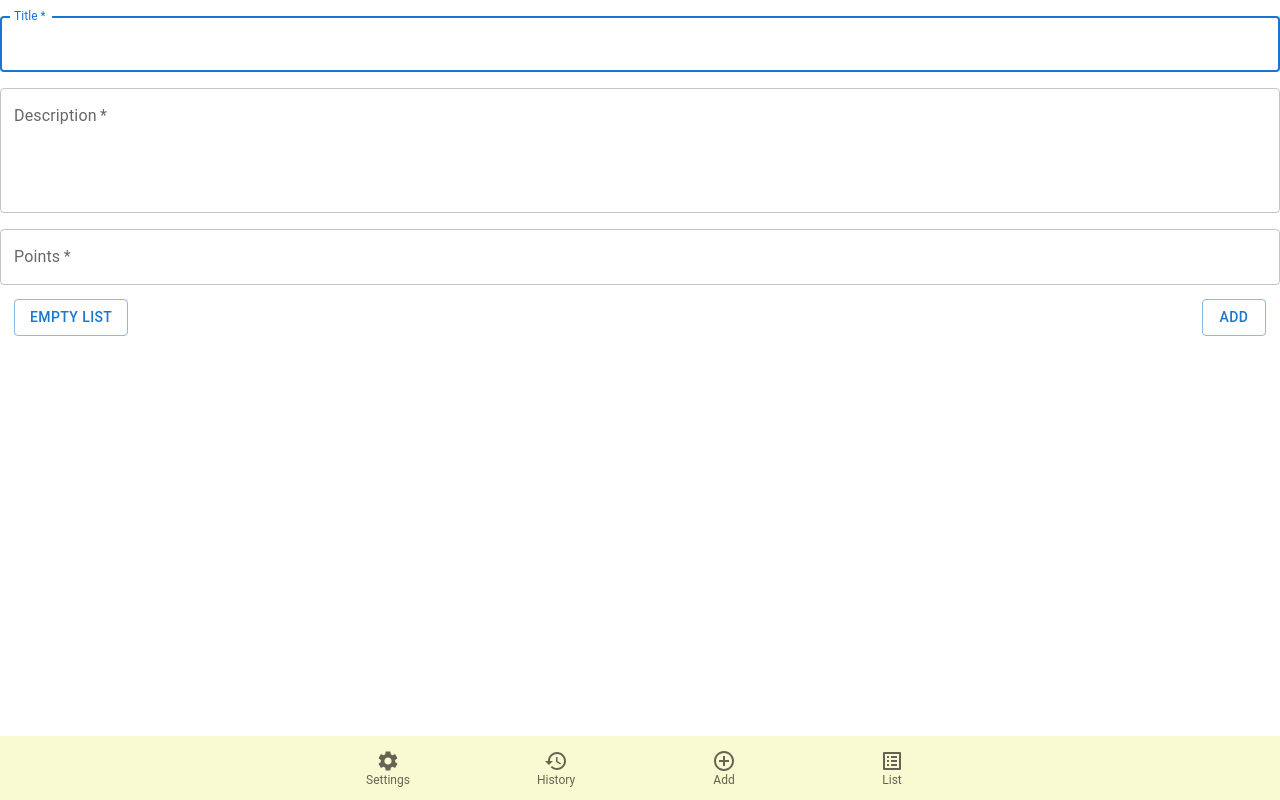
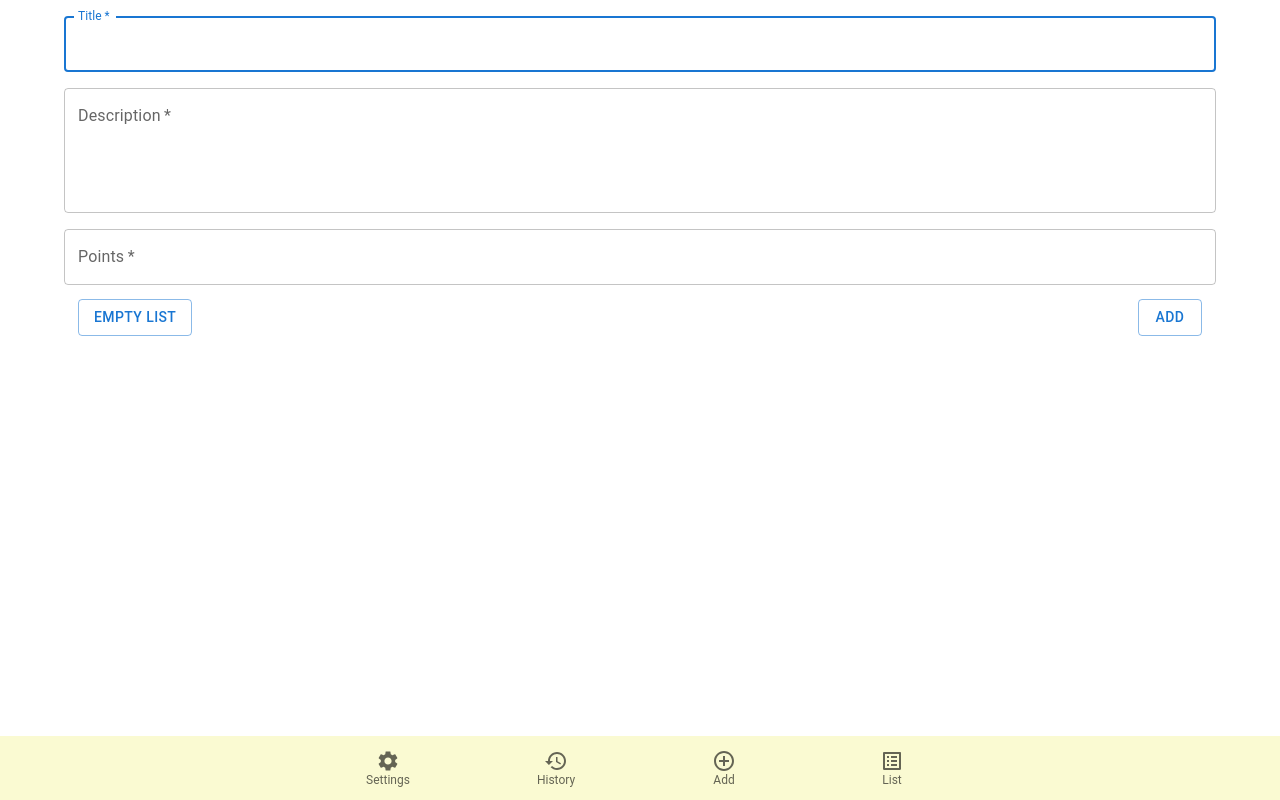
Before and after one commit to FredrikAndersson-MU24/react-ts-rewards-.app, a React (Vite) app: page /add in a window 1280 px wide. Built offline with nearby package versions, Linux system fonts and the light colour scheme; no server answers.

Commit message:
change bg-color and width of page-container class

```diff
--- a/src/App.css
+++ b/src/App.css
@@ -5,7 +5,7 @@
 
     color-scheme: light dark;
     color: black;
-    background-color: white;
+    background-color: lightyellow;
     overflow-x: hidden;
 
     font-synthesis: none;
@@ -27,6 +27,8 @@ body {
 }
 
 .page-container {
+    justify-self: center;
+    width: 90%;
     padding-bottom: 4em;
 }
 
```
